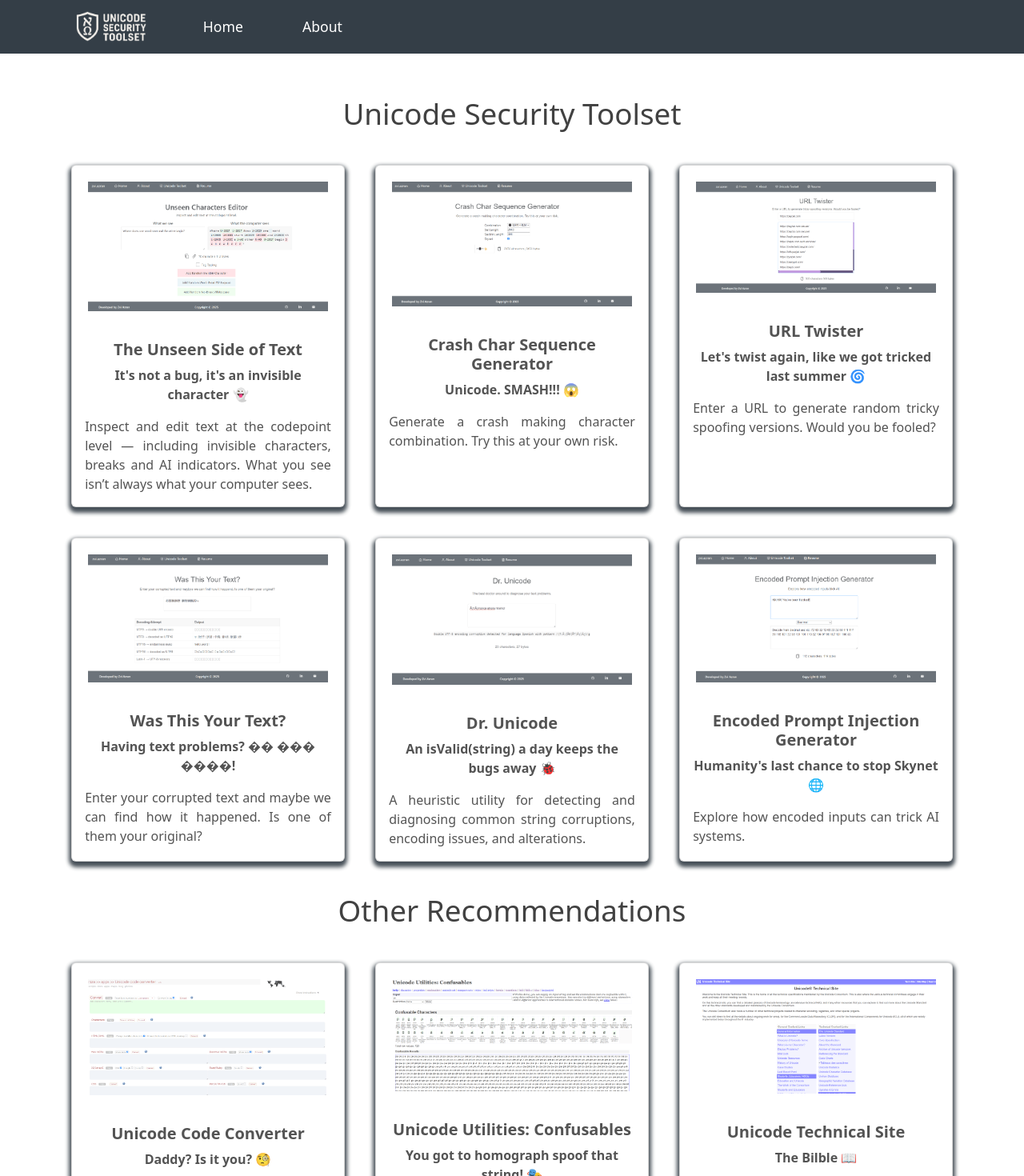
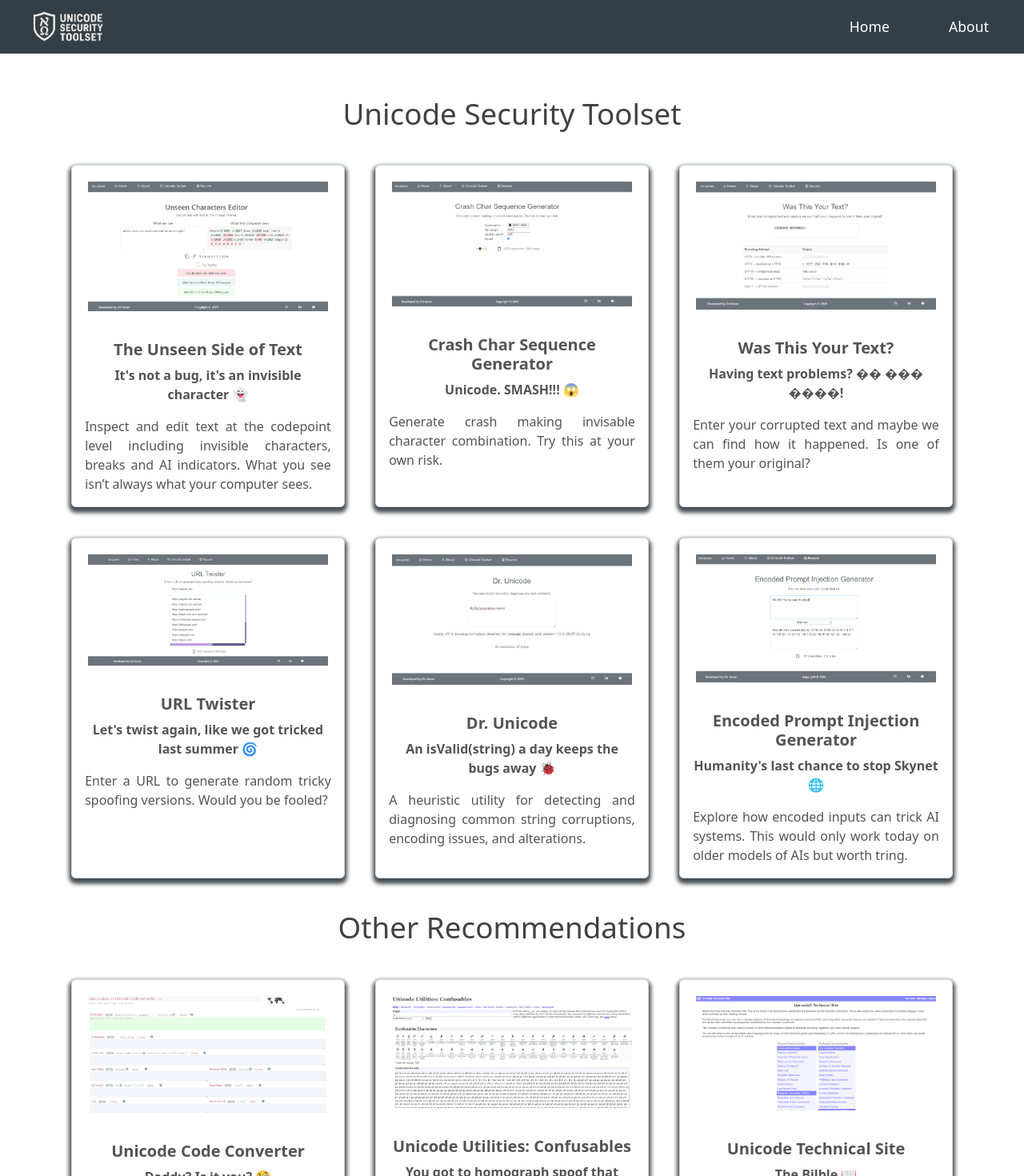
Before and after one commit to zviazran/unicode-toolset, a React (Vite) app: page /unicode-toolset/home in a window 1280 px wide. Shown: the top 1470 px of the page at 80% size. Built offline with nearby package versions, Linux system fonts and the light colour scheme; some icons are missing.

Commit message:
fix ui navbar locations

```diff
--- a/src/App.css
+++ b/src/App.css
@@ -104,7 +104,7 @@ html {
   opacity: 0.9 !important;
 }
 
-@media (max-width: 767px) {
+@media (max-width: 48rem) {
   .navbar {
     font-size: 1.4rem !important;
     background-color: #343e47 !important;
@@ -320,7 +320,7 @@ html {
   margin-left: 4rem;
 }
 
-@media (max-width: 767px) {
+@media (max-width: 48rem) {
   .profile-pic {
     border-radius: 50%;
     height: 80%;
@@ -391,7 +391,7 @@ html {
   text-align: center !important;
 }
 
-@media (max-width: 767px) {
+@media (max-width: 48rem) {
   .footer-copywright {
     text-align: center !important;
   }
--- a/src/Constants.tsx
+++ b/src/Constants.tsx
@@ -15,15 +15,22 @@ export const TOOLSETS = [
     image: CODEPOINT_EDITOR,
     name: "The Unseen Side of Text",
     joke: "It's not a bug, it's an invisible character 👻",
-    description: "Inspect and edit text at the codepoint level — including invisible characters, breaks and AI indicators. What you see isn’t always what your computer sees.",
+    description: "Inspect and edit text at the codepoint level including invisible characters, breaks and AI indicators. What you see isn’t always what your computer sees.",
     link: "char-editor",
   },
   {
     image: CRASH_CHAR_SEQUENCE_GENERATOR,
     name: "Crash Char Sequence Generator",
     joke: "Unicode. SMASH!!! 😱",
-    description: "Generate a crash making character combination. Try this at your own risk.",
+    description: "Generate crash making invisable character combination. Try this at your own risk.",
     link: "crash-char-sequence-generator",
+  },
+  {
+    image: WAS_THIS_YOUR_TEXT,
+    name: "Was This Your Text?",
+    joke: "Having text problems? �� ��� ����!",
+    description: "Enter your corrupted text and maybe we can find how it happened. Is one of them your original?",
+    link: "was-this-your-text",
   },
   {
     image: URL_TWISTER,
@@ -31,13 +38,6 @@ export const TOOLSETS = [
     joke: "Let's twist again, like we got tricked last summer 🌀",
     description: "Enter a URL to generate random tricky spoofing versions. Would you be fooled?",
     link: "url-twister",
-  },
-  {
-    image: WAS_THIS_YOUR_TEXT,
-    name: "Was This Your Text?",
-    joke: "Having text problems? �� ��� ����!",
-    description: "Enter your corrupted text and maybe we can find how it happened. Is one of them your original?",
-    link: "was-this-your-text",
   },
   {
     image: DR_UNICODE,
@@ -50,7 +50,7 @@ export const TOOLSETS = [
     image: ENCODED_PROMPT_INJECTION_GENERATOR,
     name: "Encoded Prompt Injection Generator",
     joke: "Humanity's last chance to stop Skynet 🌐",
-    description: "Explore how encoded inputs can trick AI systems.",
+    description: "Explore how encoded inputs can trick AI systems. This would only work today on older models of AIs but worth tring.",
     link: "encoded-prompt-injection-generator",
   },
 ];
--- a/src/components/Navbar.tsx
+++ b/src/components/Navbar.tsx
@@ -27,7 +27,7 @@ function NavBar() {
       expand="md"
       className={navColour ? "sticky" : "navbar"}
     >
-      <Container>
+      <Container fluid="xxl">
         <Nav.Link
           as={Link}
           to="/home"
@@ -52,7 +52,7 @@ function NavBar() {
           <span></span>
         </Navbar.Toggle>
         <Navbar.Collapse id="responsive-navbar-nav">
-          <Nav className="ml-auto" defaultActiveKey="#home">
+          <Nav className="ms-auto" defaultActiveKey="#home">
             <Nav.Item>
               <Nav.Link
                 as={Link}
--- a/src/components/Toolset/CodepointEditor/CodepointEditor.module.css
+++ b/src/components/Toolset/CodepointEditor/CodepointEditor.module.css
@@ -16,7 +16,7 @@
   display: grid;
   grid-template-rows: auto 1fr;
   flex: 1;
-  max-width: 30rem;
+  max-width: 35rem;
   min-width: 15rem;
   min-height: 15rem;
   padding: 0.5rem 0.5rem 0 0.5rem;
--- a/src/components/Toolset/WasThisYourText/WasThisYourText.module.css
+++ b/src/components/Toolset/WasThisYourText/WasThisYourText.module.css
@@ -32,7 +32,7 @@
   margin: 2rem 0.1rem 0.1rem 0.1rem;
 }
 
-@media (max-width: 767px) {
+@media (max-width: 48rem) {
   .resultsTable {
     width: auto;
   }
```
